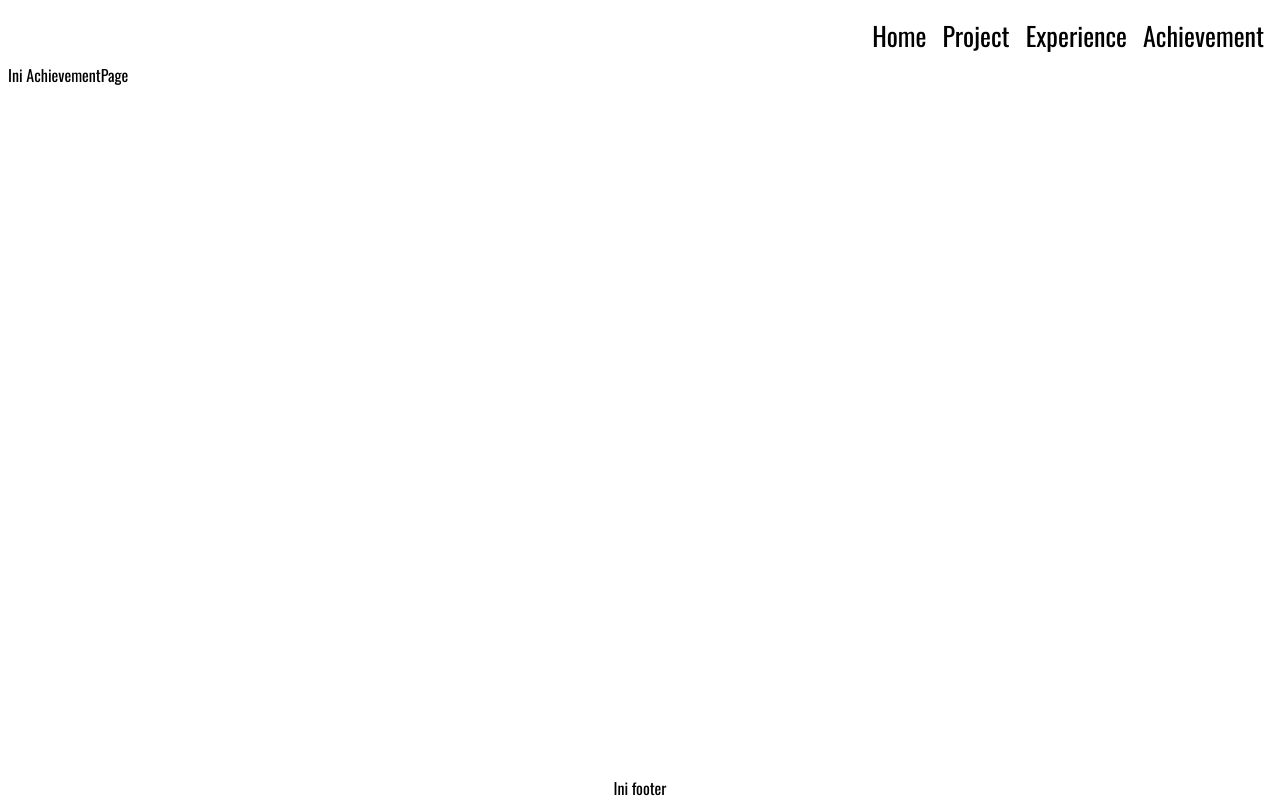
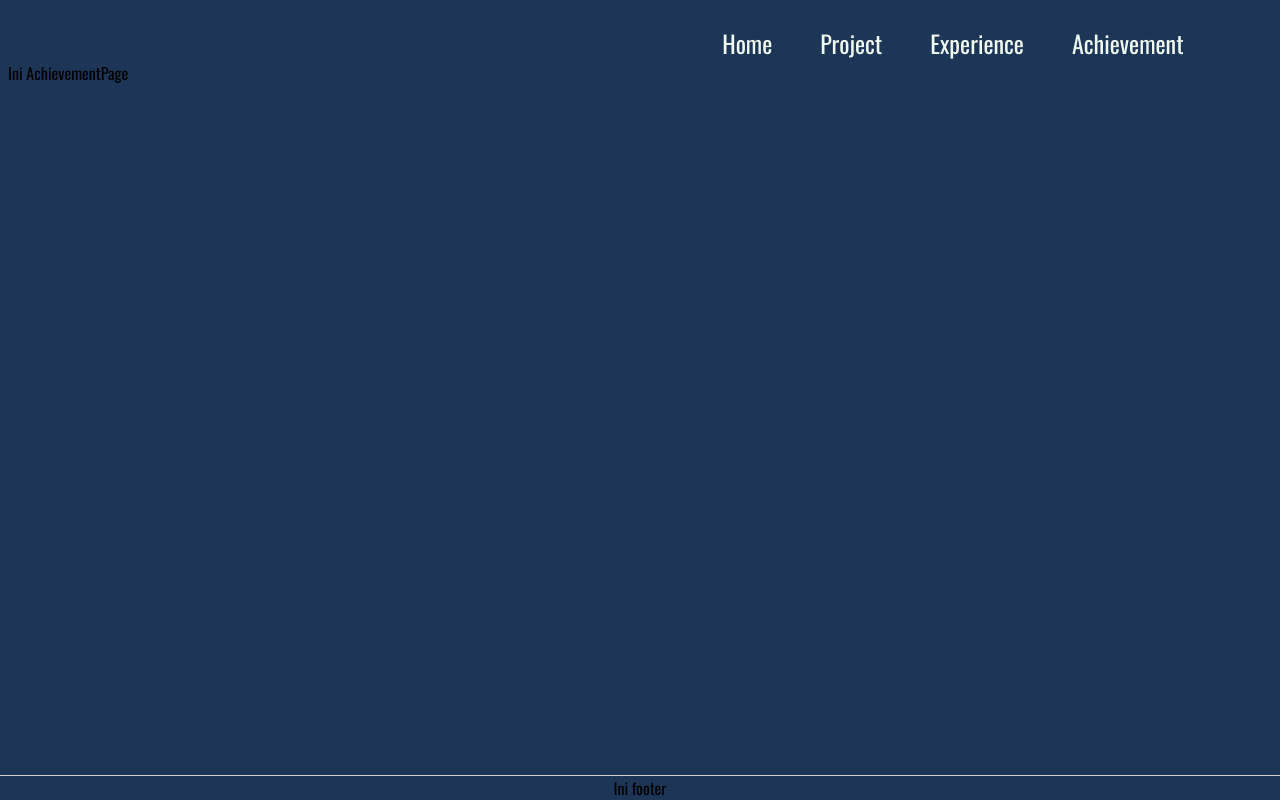
Before and after one commit to pindisel/website-pindika, a React (Create React App) app: page /achievement in a window 1280 px wide. Built offline with nearby package versions, Linux system fonts and the light colour scheme.

Commit message:
header style, footer style

```diff
--- a/src/components/Footer.css
+++ b/src/components/Footer.css
@@ -4,4 +4,5 @@
     bottom: 0;
     width: 100%;
     text-align: center;
+    border-top: 1px solid lightgray;
 }
--- a/src/components/Header.css
+++ b/src/components/Header.css
@@ -1,5 +1,8 @@
 .header {
-    font-size: 26px;
+    font-size: 1.5em;
+    color: #f1faee;
+    margin-right: 7%;
+    margin-top: 2%;
 }
 
 .header ul {
@@ -14,13 +17,31 @@
 }
 
 .header-link {
+    position: relative;
     display: block;
-    padding: 8px;
+    margin-left: 2em;
     text-decoration: none;
 }
 
 .header-link:link,
 .header-link:visited {
     text-decoration: none;
-    color: black;
+    color: #f1faee;
 }
+
+.header-link::before {
+    content: "";
+    position: absolute;
+    display: block;
+    width: 100%;
+    height: 2px;
+    bottom: 0;
+    left: 0;
+    background-color: #d13440;
+    transform: scaleX(0);
+    transition: transform 0.3s ease;
+}
+
+.header-link:hover::before {
+    transform: scaleX(1);
+}
--- a/src/index.css
+++ b/src/index.css
@@ -1,3 +1,4 @@
 * {
     font-family: "Oswald", sans-serif;
+    background-color: #1d3557;
 }
```
